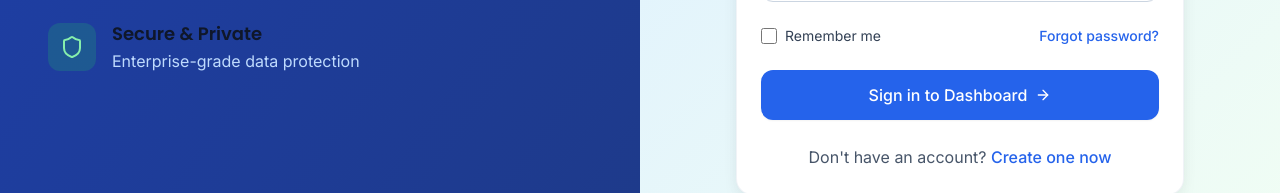
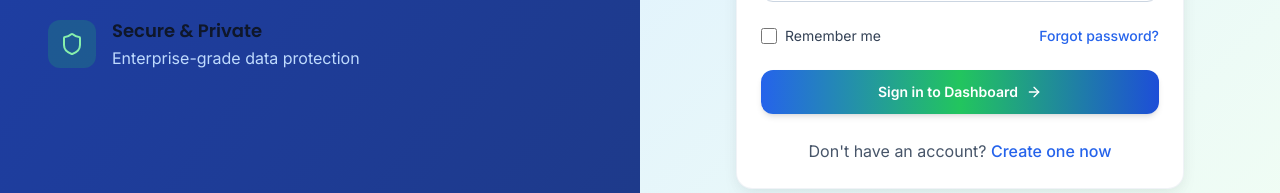
Before and after one commit to dwdjitendra-cloud/SmartHealth-Bot, a React (Vite) app in the folder client/: page /login in a window 1280 px wide. Shown: the part 710-903 px from the top of the page. Built offline with nearby package versions, Linux system fonts and the light colour scheme; no server answers.

Commit message:
style(login): improve visibility of Sign In button with gradient and focus ring

```diff
--- a/client/src/pages/Login.tsx
+++ b/client/src/pages/Login.tsx
@@ -269,7 +269,7 @@ const Login: React.FC = () => {
                 <button
                   type="submit"
                   disabled={loading}
-                  className="btn-primary w-full group"
+                  className="w-full group inline-flex items-center justify-center px-6 py-3 rounded-xl text-sm font-semibold text-white bg-gradient-to-r from-healthcare-primary-600 via-healthcare-accent-500 to-healthcare-primary-700 hover:from-healthcare-primary-700 hover:via-healthcare-accent-600 hover:to-healthcare-primary-800 focus:outline-none focus:ring-2 focus:ring-offset-2 focus:ring-healthcare-accent-500 shadow-md hover:shadow-lg transition-all duration-200 transform hover:scale-[1.02] active:scale-[0.98] disabled:opacity-50 disabled:cursor-not-allowed"
                 >
                   {loading ? (
                     <div className="flex items-center justify-center">
```
